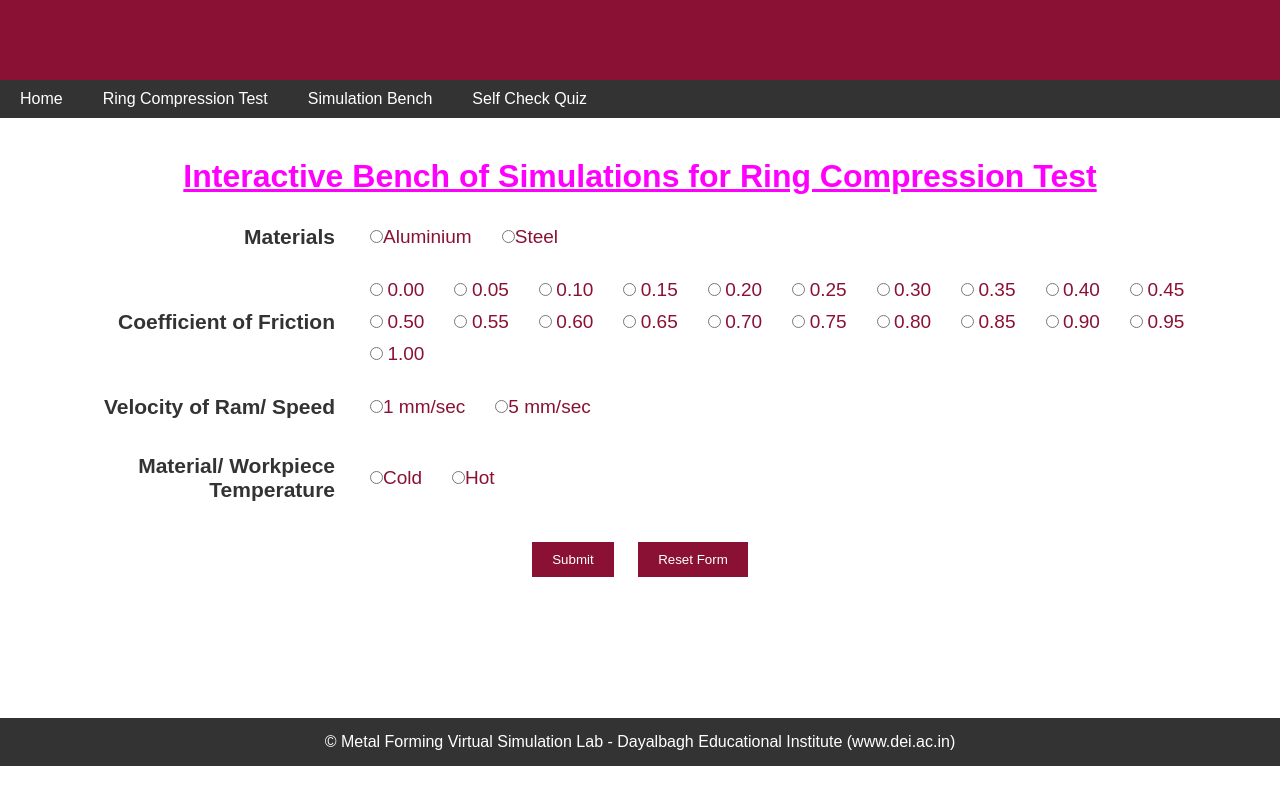
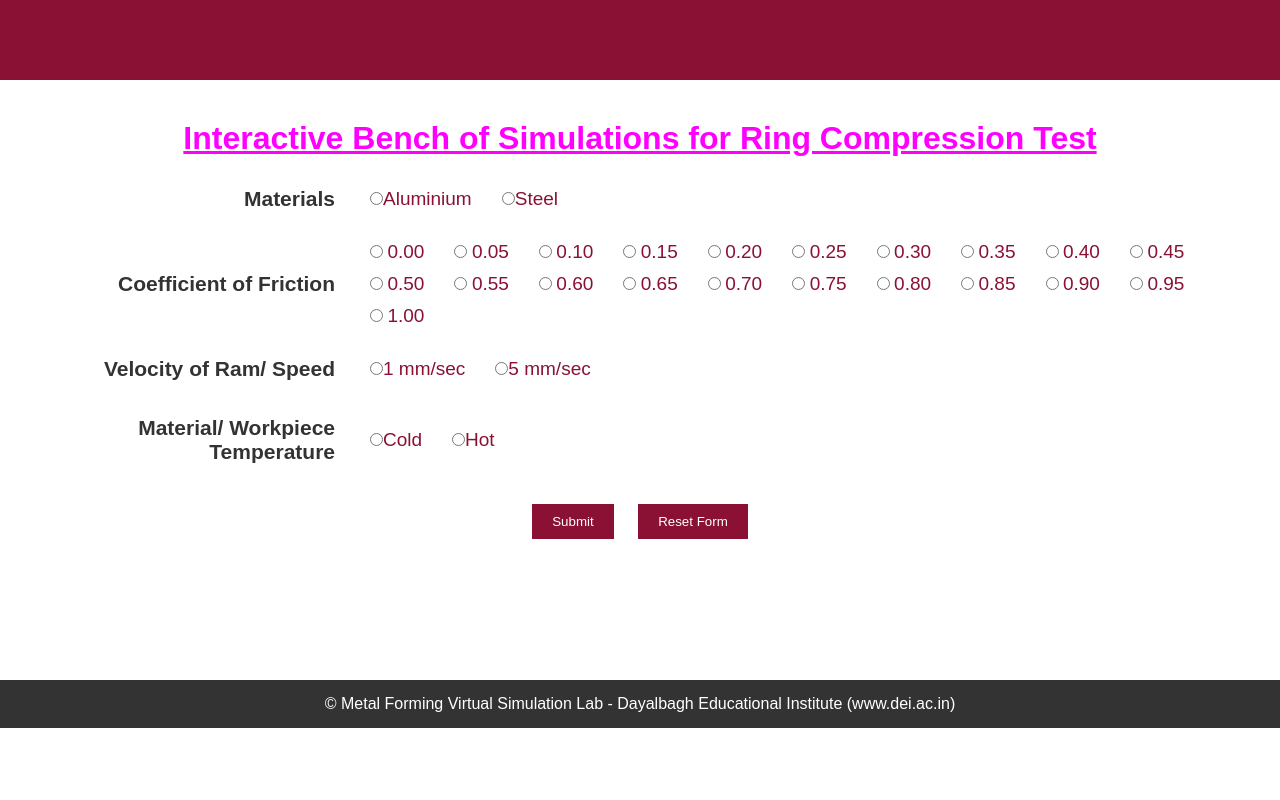
Before and after one commit to virtual-labs/exp-ring-compression-dei, a plain HTML site: page experiment/simulation/index.html in a window 1280 px wide. Drawn offline with Linux system fonts and the light colour scheme.

Commit message:
Update index.html

```diff
--- a/experiment/simulation/index.html
+++ b/experiment/simulation/index.html
@@ -36,14 +36,6 @@
 </head>
 <body>
     <div class="header-main"></div>
-    <nav class="navbar">
-        <ul>
-            <li><a href="home.php">Home</a></li>
-            <li><a href="rct.php">Ring Compression Test</a></li>
-            <li><a href="RCT_Bench.php">Simulation Bench</a></li>
-            <li><a href="MCQ_RingCS.php">Self Check Quiz</a></li>
-        </ul>
-    </nav>
 
     <div class="content">
         <h1 class="title">Interactive Bench of Simulations for Ring Compression Test</h1>
```
